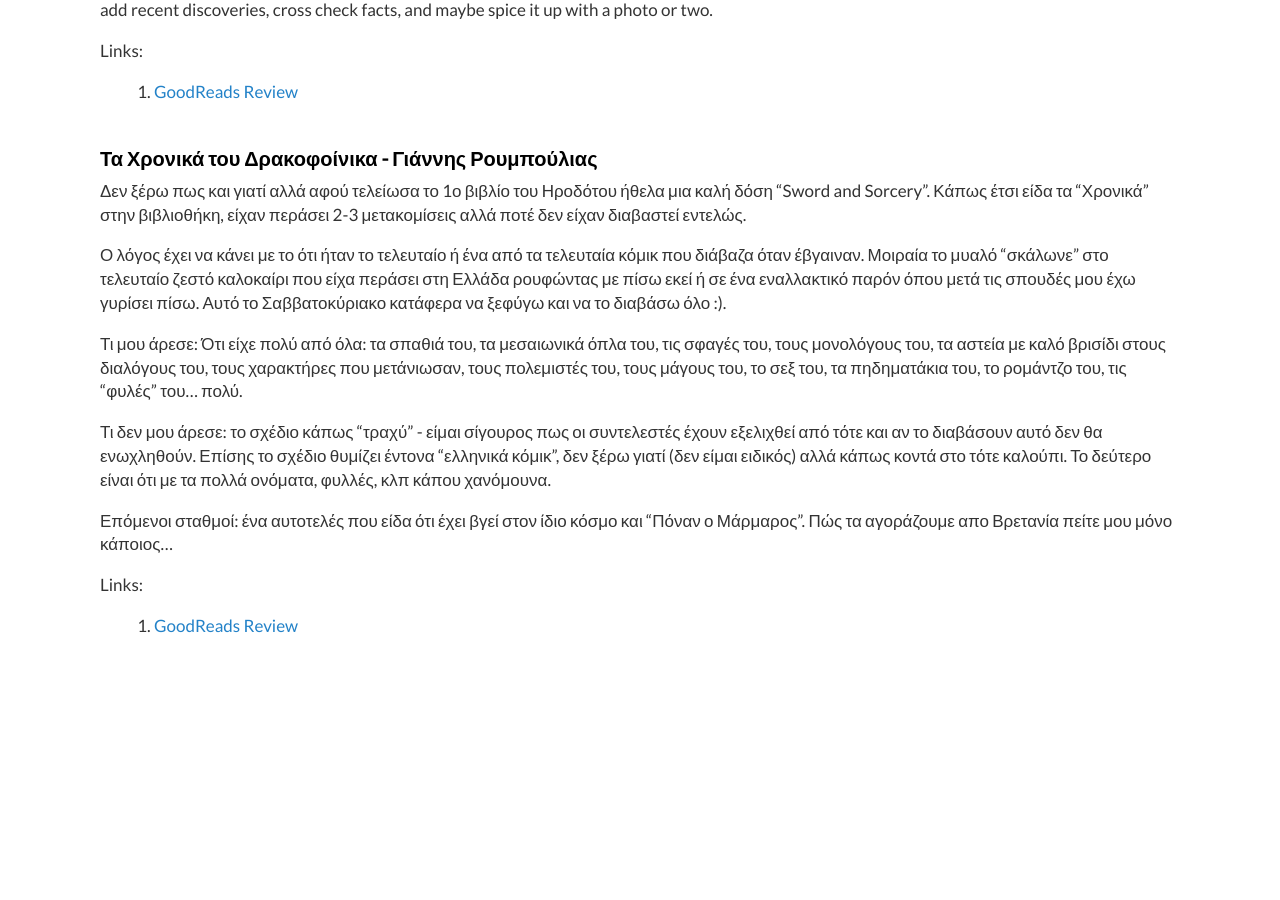
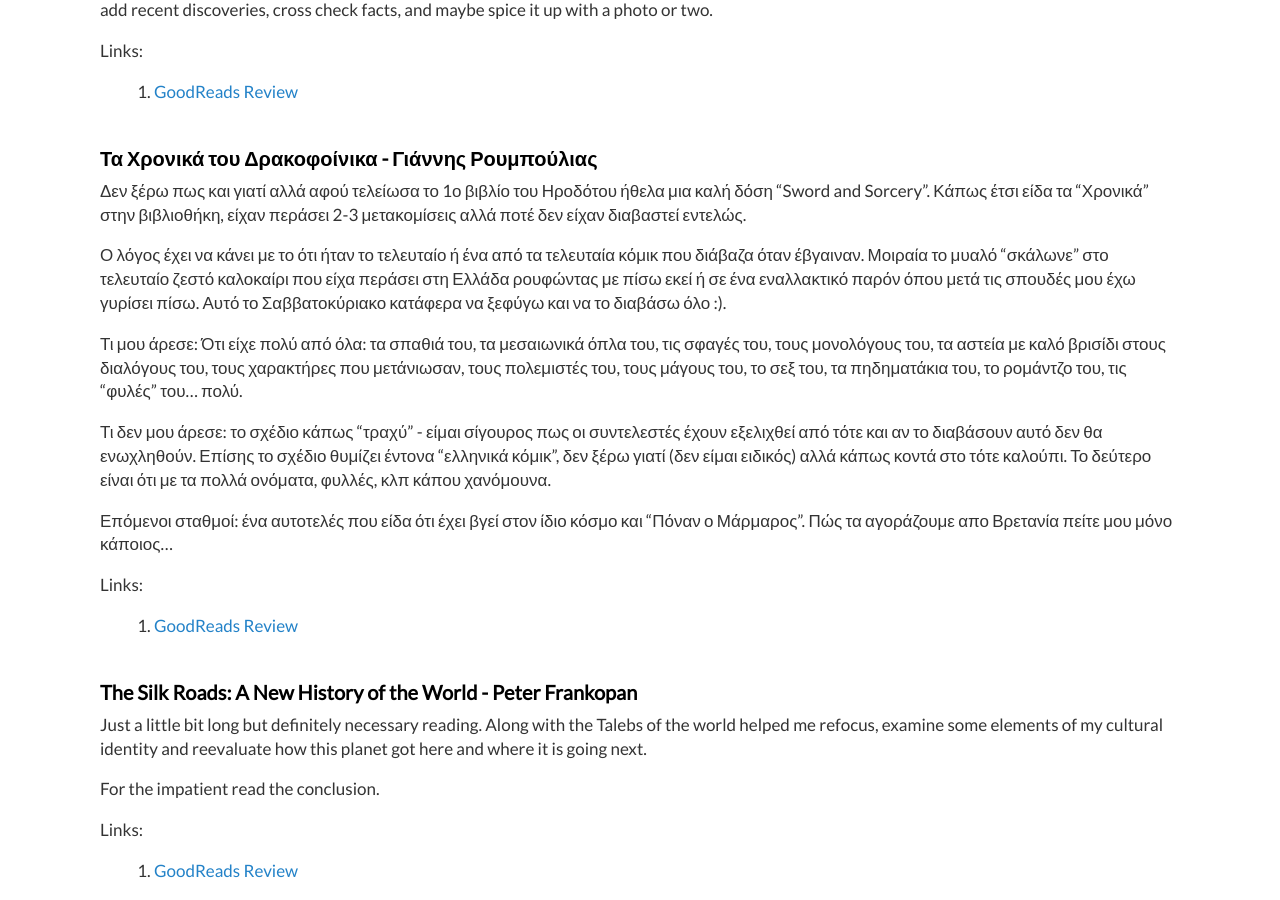
Before and after one commit to dimitrismistriotis/dimitrismistriotis.github.io, a Jekyll site: the page built from _posts/2018-01-21-books_of_2018.md, in a window 1280 px wide and 900 px high, scrolled down 6358 px. Built offline with Jekyll 4.4.1, drawn with Linux system fonts in a browser that asks for light colours; before the commit the page ends 7013 px from its top, so only the background shows below that.

Commit message:
The Silk Roads.

```diff
--- a/_posts/2018-01-21-books_of_2018.md
+++ b/_posts/2018-01-21-books_of_2018.md
@@ -387,3 +387,16 @@ Links:
 Links:
 
 1.  [GoodReads Review](https://www.goodreads.com/review/show/2442694764)
+
+
+## The Silk Roads: A New History of the World - Peter Frankopan
+
+Just a little bit long but definitely necessary reading. Along with the Talebs
+of the world helped me refocus, examine some elements of my cultural identity
+and reevaluate how this planet got here and where it is going next.
+
+For the impatient read the conclusion.
+
+Links:
+
+1.  [GoodReads Review](https://www.goodreads.com/review/show/2256106916)
```
